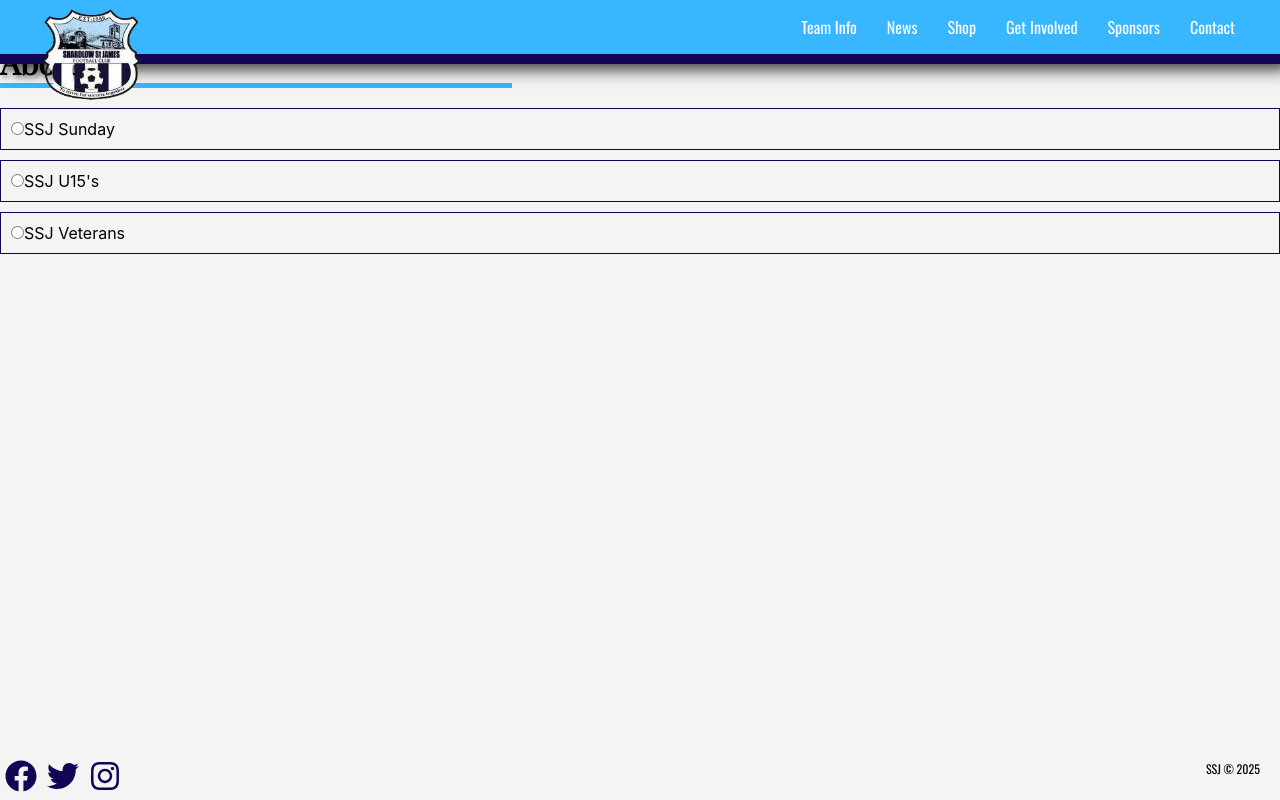
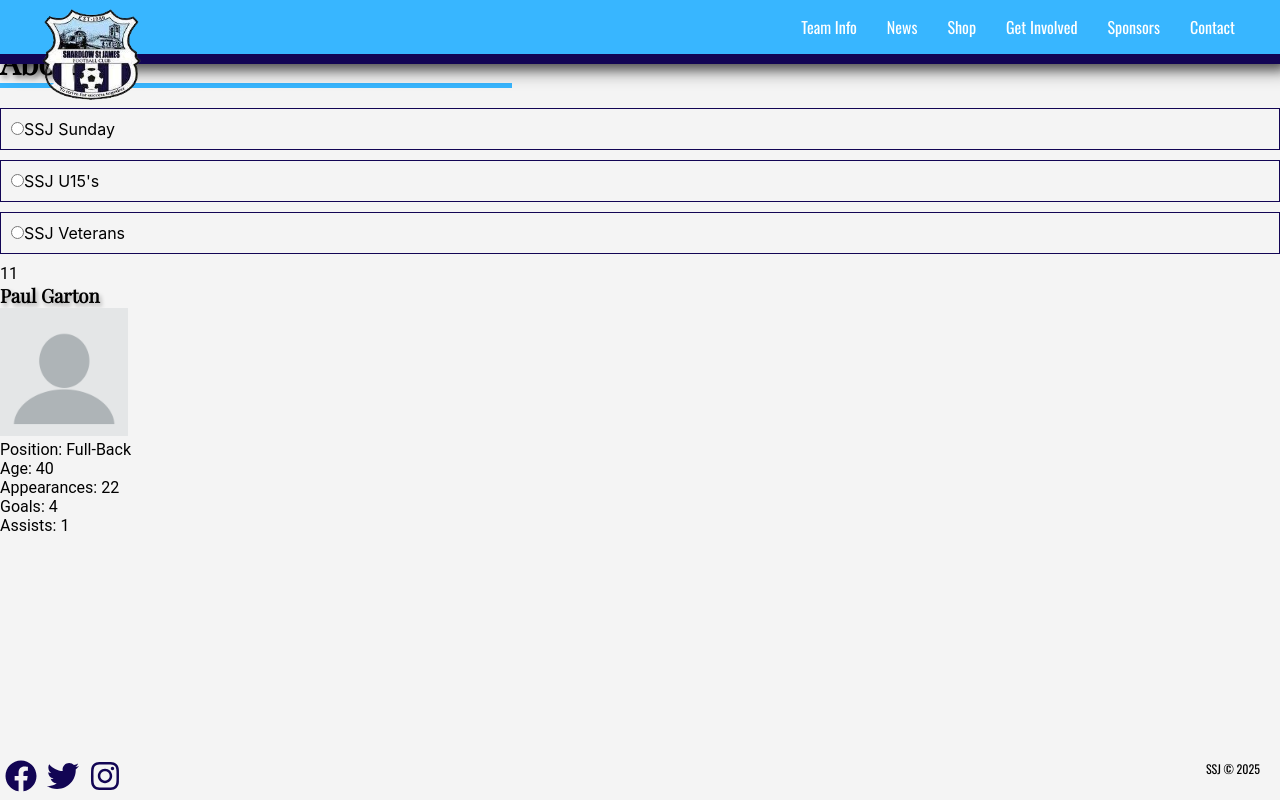
Before and after one commit to paulg44/shardlow_st_james, a React (Create React App) app in the folder ssj/: page /aboutUs in a window 1280 px wide. Built offline with nearby package versions, Linux system fonts and the light colour scheme.

Commit message:
start a different type of player profile layout

```diff
--- a/ssj/src/Components/Pages/About/Players/Players.css
+++ b/ssj/src/Components/Pages/About/Players/Players.css
@@ -27,18 +27,18 @@
   border: 6px solid var(--yellow);
   background: linear-gradient(var(--yellow), var(--off-white));
 }
-.playerCard:nth-child(2n) h2 {
+.playerCard:nth-child(2n) h3 {
   color: black;
 }
 
-.playerCard h2 {
+.playerCard h3 {
   color: white;
 }
 
 .playerCard img {
   width: 60%;
   border-radius: 50%;
-  margin: 4px 0;
+  margin: 10px 0;
 }
 
 .shine {
@@ -73,3 +73,8 @@
     flex-direction: column;
   }
 }
+
+/* Standard profile */
+.playerImage img {
+  width: 10%;
+}
--- a/ssj/src/Components/Pages/About/Players/Players.js
+++ b/ssj/src/Components/Pages/About/Players/Players.js
@@ -1,29 +1,50 @@
 import "./Players.css";
-import playerData from "../../../../assets/utils/players.json";
-import { useSpring, animated } from "react-spring";
+// import playerData from "../../../../assets/utils/players.json";
+// import { useSpring, animated } from "react-spring";
+import userImage from "../../../../assets/IMG/blank-profile-picture-973460_1280.png";
 
 function Players({ team }) {
   // Animation
-  const fadeIn = useSpring({
-    from: { opacity: 0 },
-    to: { opacity: 1 },
-    config: { duration: "1000" },
-    delay: 150,
-  });
+  // const fadeIn = useSpring({
+  //   from: { opacity: 0 },
+  //   to: { opacity: 1 },
+  //   config: { duration: "1000" },
+  //   delay: 150,
+  // });
 
   return (
-    <animated.div className="players" style={{ ...fadeIn }}>
-      {playerData.players[team]?.map((player) => (
-        <div key={player.id} className="playerCard">
-          <div className="shine"></div>
-          <h2>{player.name}</h2>
-          <img src={player.image} alt="player" />
-          <p>{player.age}</p>
-          <p>{player.position}</p>
-          <p>{player.random}</p>
+    // Shield Style
+    // <animated.div className="players" style={{ ...fadeIn }}>
+    //   {playerData.players[team]?.map((player) => (
+    //     <div key={player.id} className="playerCard">
+    //       <div className="shine"></div>
+    //       <h3>{player.name}</h3>
+    //       <img src={player.image} alt="player" />
+    //       <p>{player.age}</p>
+    //       <p>{player.position}</p>
+    //     </div>
+    //   ))}
+    // </animated.div>
+
+    // Standard Style
+    <div className="standardPlayers">
+      <div className="nameNumber">
+        <p>11</p>
+        <h3>Paul Garton</h3>
+        <div className="playerImage">
+          <img src={userImage} alt="profile" />
         </div>
-      ))}
-    </animated.div>
+      </div>
+      <div className="personalStats">
+        <p>Position: Full-Back</p>
+        <p>Age: 40</p>
+      </div>
+      <div className="footballStats">
+        <p>Appearances: 22</p>
+        <p>Goals: 4</p>
+        <p>Assists: 1</p>
+      </div>
+    </div>
   );
 }
 
```
